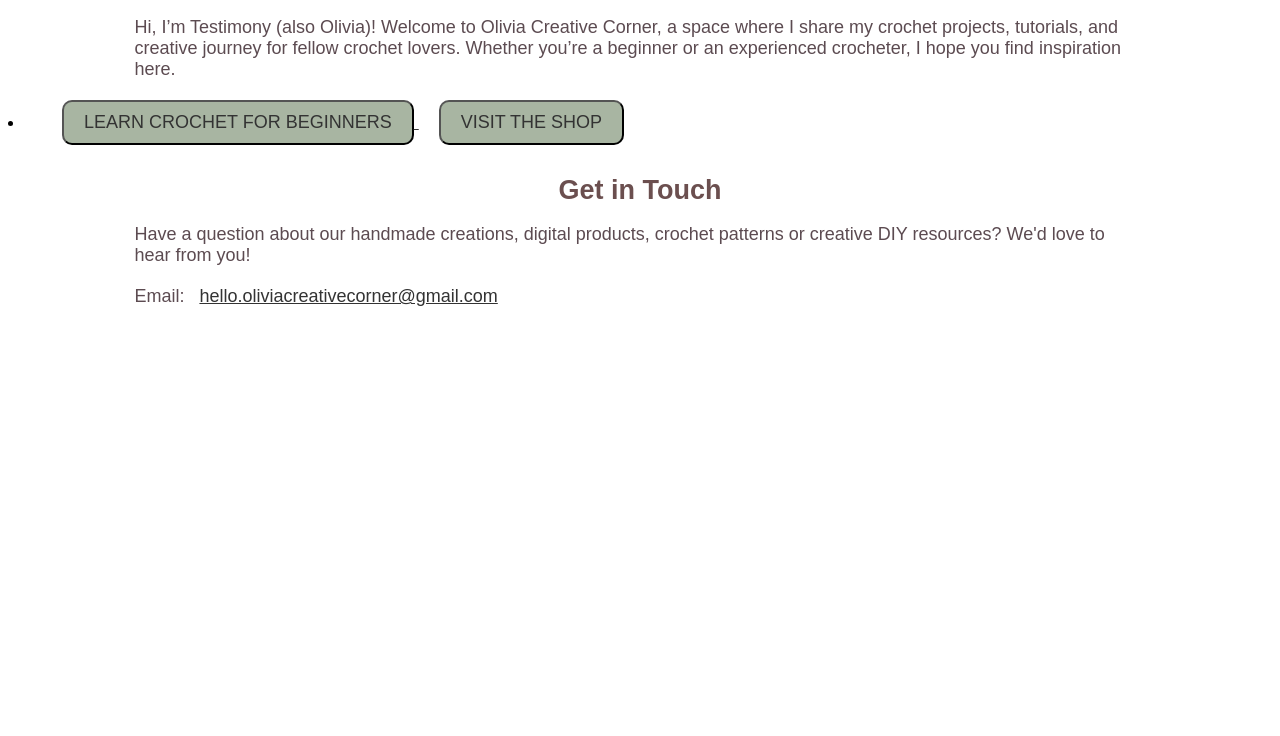
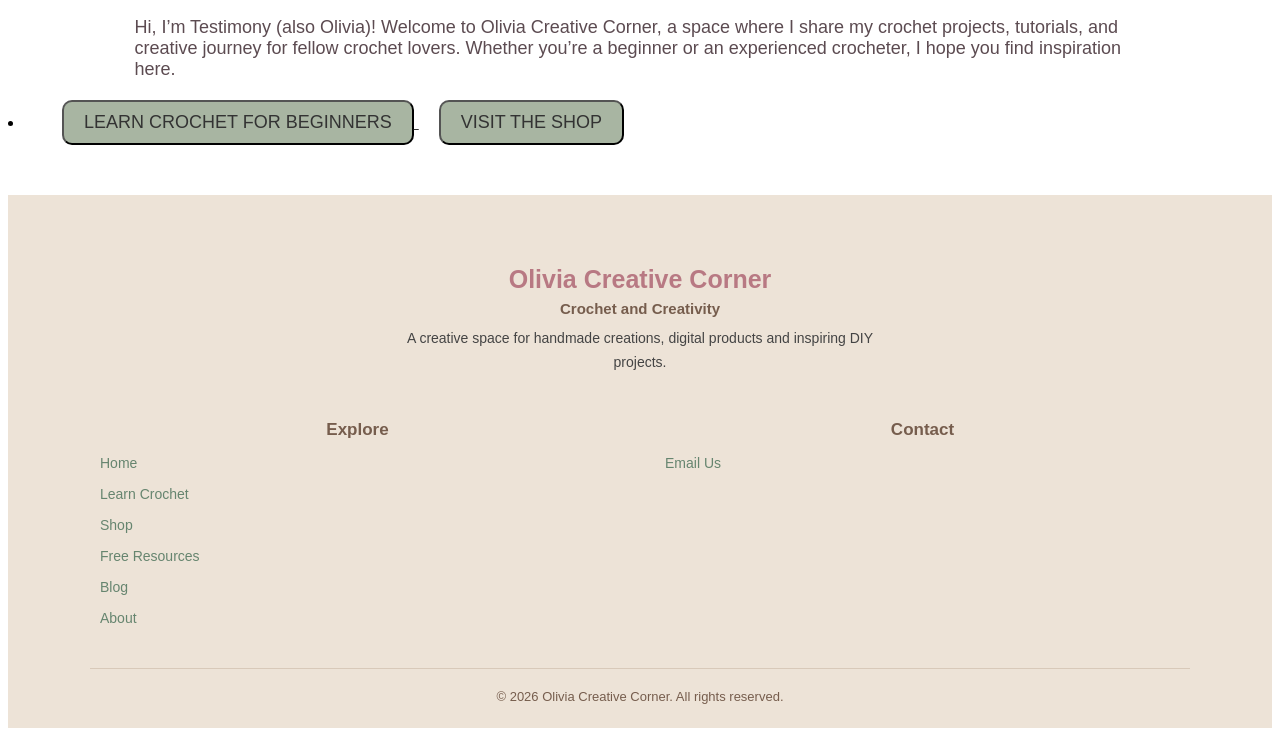
Before and after one commit to Testimony17/Olivia-creative-corner, a plain HTML site: page index.html in a window 1280 px wide. Shown: the part 583-1319 px from the top of the page. Before the commit the page ends 910 px from the top, so only its background shows below. Drawn offline with Linux system fonts and the light colour scheme.

Commit message:
Refactor footer with brand info and navigation links
Updated footer section with brand information and links.

```diff
--- a/index.html
+++ b/index.html
@@ -65,22 +65,58 @@
 
    <script src="script.js" ></script>
 
-<section
-	class="contact-section">
-  <h2>Get in Touch</h2>
+<footer class="site-footer">
+  <div class="footer-container">
 
-  <p>
-    Have a question about our handmade creations,
-    digital products, crochet patterns or creative
-    DIY resources? We'd love to hear from you!
-  </p>
+    <!-- BRAND INFORMATION -->
+    <div class="footer-brand">
+      <h2>Olivia Creative Corner</h2>
+      <div class="tagline">Crochet and Creativity</div>
+      <p>
+        A creative space for handmade creations,
+        digital products and inspiring DIY projects.
+      </p>
+    </div>
 
-  <p>
-    Email:
-    <a href="mailto:hello.oliviacreativecorner@gmail.com">
-      hello.oliviacreativecorner@gmail.com
-    </a>
-  </p>
-</section>
+    <!-- FOOTER LINKS -->
+    <div class="footer-links">
+
+      <div>
+        <h3>Explore</h3>
+        <ul>
+          <li><a href="index.html">Home</a></li>
+          <li><a href="learn.html">Learn Crochet</a></li>
+          <li><a href="shop.html">Shop</a></li>
+          <li><a href="free.html">Free Resources</a></li>
+          <li><a href="blog.html">Blog</a></li>
+          <li><a href="me.html">About</a></li>
+        </ul>
+      </div>
+
+      <div>
+        <h3>Contact</h3>
+        <ul>
+          <li>
+            <a href="mailto:hello.oliviacreativecorner@gmail.com">
+              Email Us
+            </a>
+          </li>
+        </ul>
+      </div>
+
+    </div>
+
+    <!-- COPYRIGHT -->
+    <div class="footer-bottom">
+      <p>
+        &copy; 2026 Olivia Creative Corner.
+        All rights reserved.
+      </p>
+    </div>
+
+  </div>
+</footer>
+
+
   </body>
 </html>
```
